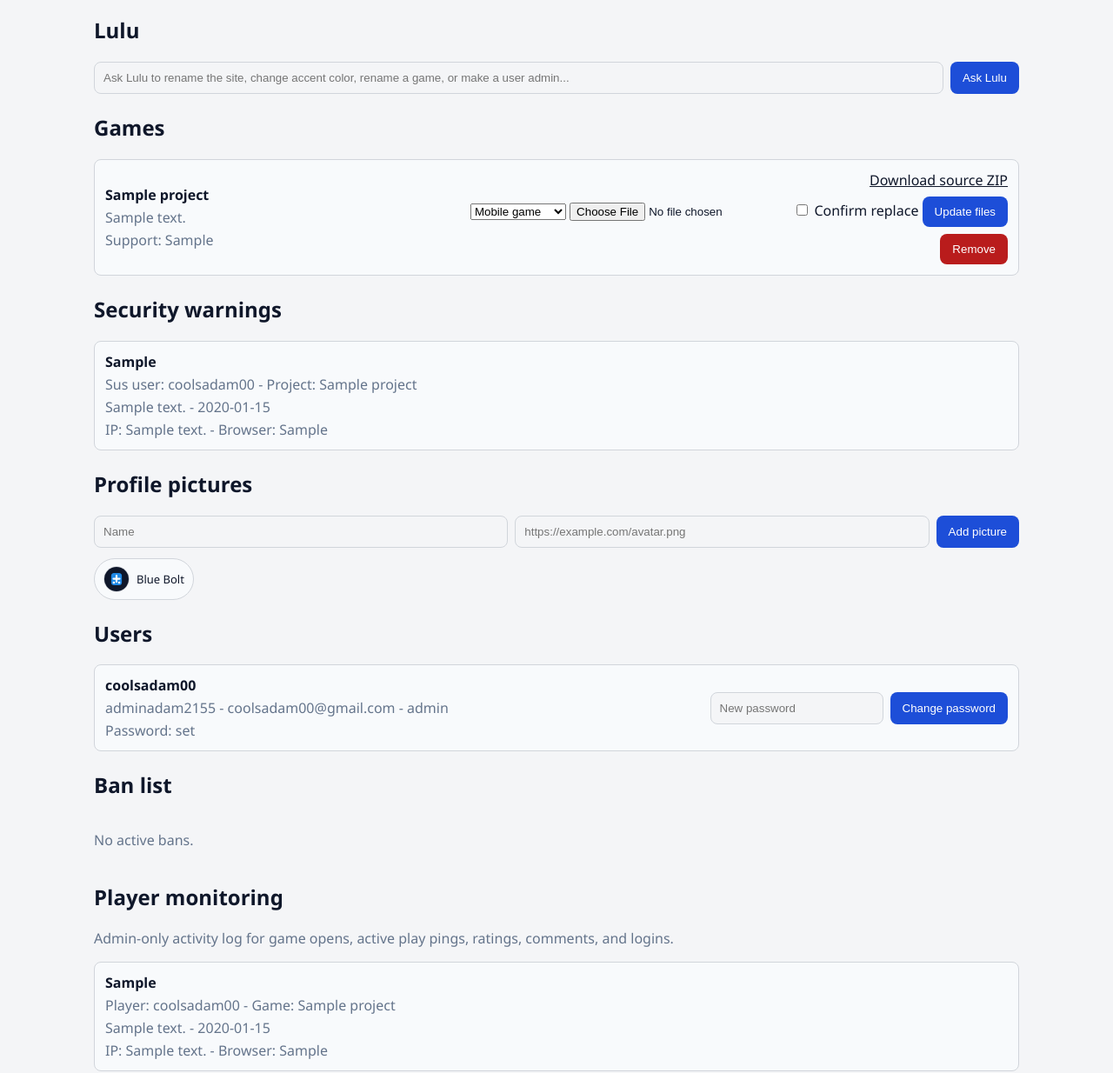
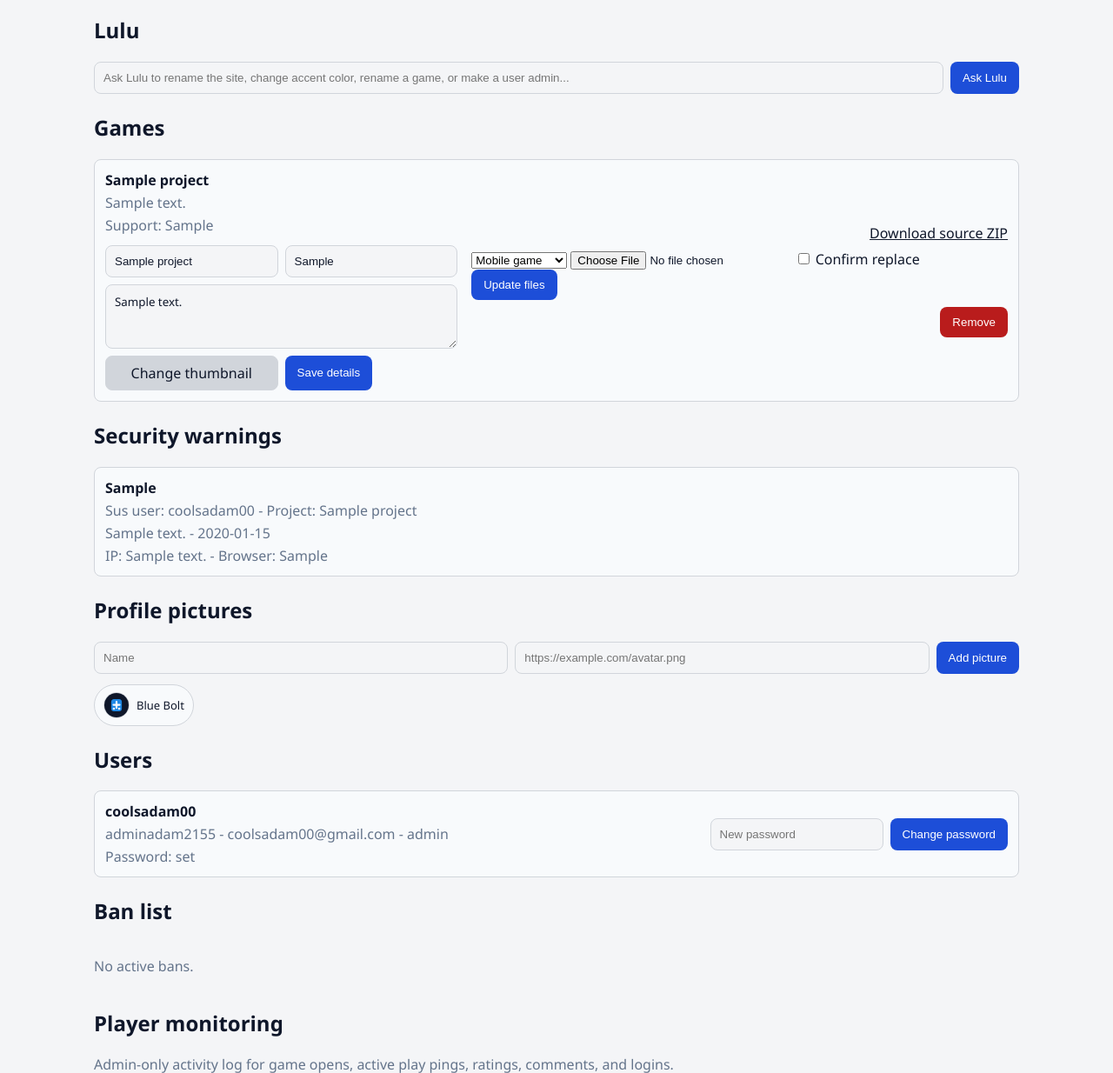
Before and after one commit to coolsadam00-oss/adamcoolsprojet, a Flask app: page /admin in a window 1280 px wide. Shown: the part 179-1413 px from the top of the page at 87% size. Run offline with Flask 2, Linux system fonts and the light colour scheme; the visitor is signed in with stand-in values (Sample User, id 1); data comes from the database, SQL or seed files in the repository; tables that the repository leaves empty hold one stand-in row (values such as "Sample post"); some libraries are stand-ins or nearby versions.

Commit message:
Add admin game metadata editing

```diff
--- a/app.py
+++ b/app.py
@@ -933,6 +933,21 @@ def validate_platform_support(value):
     if value not in PLATFORM_OPTIONS:
         raise ValueError("Choose if this is a mobile game, PC game, or both.")
     return value
+
+
+def normalize_tags(value):
+    raw_tags = re.split(r"[,\s]+", value.strip())
+    tags = []
+    seen = set()
+    for raw_tag in raw_tags:
+        tag = raw_tag.strip().lstrip("#").strip()
+        if not tag:
+            continue
+        tag = re.sub(r"[^a-zA-Z0-9_.-]+", "-", tag).strip("-")[:40]
+        if tag and tag.lower() not in seen:
+            tags.append(tag)
+            seen.add(tag.lower())
+    return ",".join(tags[:20])
 
 
 HTML_UPLOAD_EXTENSIONS = {
@@ -1845,6 +1860,43 @@ def replace_project_source(pid):
     return redirect(url_for("admin_panel"))
 
 
+@app.route("/admin/projects/<int:pid>/metadata", methods=["POST"])
+@admin_required
+def update_project_metadata(pid):
+    db = get_db()
+    project = db.execute("SELECT * FROM projects WHERE id = ?", (pid,)).fetchone()
+    if not project:
+        abort(404)
+    title = " ".join(request.form.get("title", "").split())[:100]
+    if not title:
+        flash("Game name is required.")
+        return redirect(url_for("admin_panel"))
+    description = " ".join(request.form.get("description", "").split())[:500]
+    tags = normalize_tags(request.form.get("tags", ""))
+    thumbnail = project["thumbnail"] or ""
+    folder = os.path.join(PROJECTS_DIR, str(pid))
+    try:
+        uploaded_thumbnail = save_thumbnail(request.files.get("thumbnail"), folder)
+    except ValueError as error:
+        flash(str(error))
+        return redirect(url_for("admin_panel"))
+    if uploaded_thumbnail:
+        thumbnail = uploaded_thumbnail
+    db.execute(
+        "UPDATE projects SET title = ?, description = ?, tags = ?, thumbnail = ? WHERE id = ?",
+        (title, description, tags, thumbnail, pid),
+    )
+    log_admin_activity(
+        "update_project_metadata",
+        "project",
+        pid,
+        f"Updated game details: {title}",
+    )
+    db.commit()
+    flash("Game details updated.")
+    return redirect(url_for("admin_panel"))
+
+
 def project_file_list(pid):
     folder = os.path.join(PROJECTS_DIR, str(pid))
     if not os.path.isdir(folder):
--- a/static/style.css
+++ b/static/style.css
@@ -187,12 +187,15 @@ button.small{padding:6px 10px;font-size:13px}
 .admin-main{max-width:1100px;margin:24px auto;padding:0 18px}
 .admin-header{display:flex;justify-content:space-between;gap:16px;align-items:center;flex-wrap:wrap}
 .admin-search,.lulu-form{display:flex;gap:8px;flex:1;min-width:min(280px,100%)}
-.admin-search input,.lulu-form input,.avatar-admin-form input,.password-admin-form input{flex:1;padding:10px;border-radius:8px;border:1px solid var(--border);background:var(--bg);color:inherit}
+.admin-search input,.lulu-form input,.avatar-admin-form input,.password-admin-form input,.project-metadata-form input,.project-metadata-form textarea{flex:1;padding:10px;border-radius:8px;border:1px solid var(--border);background:var(--bg);color:inherit}
 .admin-section{margin-top:22px}
 .admin-list{display:grid;gap:10px}
 .admin-row{display:flex;justify-content:space-between;gap:16px;align-items:center;background:var(--card);border:1px solid var(--border);border-radius:8px;padding:12px}
 .admin-row p{margin:4px 0 0}
 .admin-actions-stack{display:grid;gap:8px;justify-items:end}
+.project-metadata-form{display:grid;grid-template-columns:repeat(2,minmax(180px,1fr));gap:8px;margin-top:12px;max-width:620px}
+.project-metadata-form textarea{grid-column:1/-1;min-height:74px;resize:vertical;font-family:inherit}
+.project-metadata-form button{justify-self:start}
 .password-admin-form{display:flex;gap:8px;flex-wrap:wrap;justify-content:flex-end}
 .password-admin-form input{min-width:180px}
 .avatar-admin-form{display:flex;gap:8px;flex-wrap:wrap;margin-bottom:12px}
@@ -229,6 +232,7 @@ footer{padding:18px 20px;color:var(--muted);border-top:1px solid var(--border)}
   .admin-row form,.admin-row button{width:100%}
   .admin-search,.lulu-form,.avatar-admin-form{flex-direction:column}
   .admin-search button,.lulu-form button,.avatar-admin-form button{width:100%}
+  .project-metadata-form{grid-template-columns:1fr}
   .upload-main,.view-main,.admin-main{margin:18px auto;padding:0 14px}
   .view-header{padding:0}
   .iframe-wrap iframe{height:68vh}
--- a/templates/admin.html
+++ b/templates/admin.html
@@ -74,6 +74,16 @@
                   </ul>
                 </details>
               {% endif %}
+              <form method="post" action="/admin/projects/{{ p.id }}/metadata" enctype="multipart/form-data" class="project-metadata-form">
+                <input name="title" value="{{ p.title|e }}" maxlength="100" placeholder="Game name" required>
+                <input name="tags" value="{{ p.tags|e }}" maxlength="300" placeholder="#tags or comma tags">
+                <textarea name="description" maxlength="500" placeholder="Description">{{ p.description }}</textarea>
+                <label class="file-upload">
+                  <input name="thumbnail" type="file" accept=".png,.jpg,.jpeg,.gif,.webp">
+                  Change thumbnail
+                </label>
+                <button type="submit">Save details</button>
+              </form>
             </div>
             <div class="admin-actions-stack">
               {% if p.source_zip %}
```
Also changed, not shown: tests/test_app.py (+59 -0 lines).
